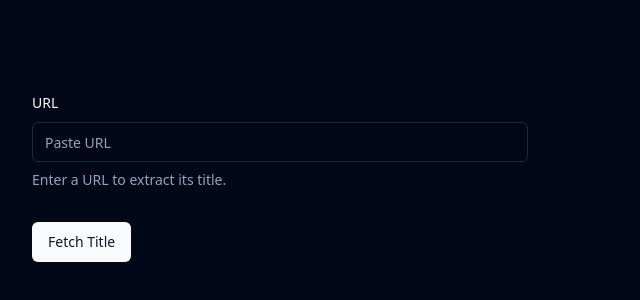
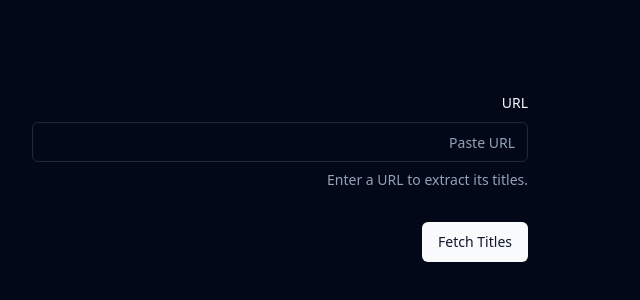
Before and after one commit to asmaalrifai/Extract-Button, a Next.js app: page / in a window 1280 px wide. Shown: the part 208-508 px from the top of the page, without its empty margins (0-640 px from the left). Built offline with nearby package versions, Linux system fonts and the light colour scheme.

Commit message:
Edit 1.3

```diff
--- a/components/forms/BasicForm.tsx
+++ b/components/forms/BasicForm.tsx
@@ -52,7 +52,7 @@ const BasicForm = () => {
   };
 
   return (
-    <div>
+    <div className="text-right">
       <Form {...form}>
         <form onSubmit={form.handleSubmit(onSubmit)} className="space-y-8">
           <FormField
@@ -61,20 +61,20 @@ const BasicForm = () => {
             render={({ field }) => (
               <FormItem>
                 <FormLabel>URL</FormLabel>
-                <FormControl>
+                <FormControl className="text-right">
                   <Input placeholder="Paste URL" {...field} />
                 </FormControl>
                 <FormDescription>
-                  Enter a URL to extract its title.
+                  Enter a URL to extract its titles.
                 </FormDescription>
                 <FormMessage />
               </FormItem>
             )}
           />
-          <Button type="submit">Fetch Title</Button>
+          <Button type="submit">Fetch Titles</Button>
         </form>
       </Form>
-      <div className="title-cards flex flex-wrap gap-4 mt-8">
+      <div className="grid grid-cols-1 sm:grid-cols-2 md:grid-cols-3 lg:grid-cols-2 gap-4 mt-8 text-right">
         {titles.map((title, index) => (
           <div key={index} className="card p-4 bg-black rounded-lg shadow-md">
             <h3 className="text-lg font-semibold">{title}</h3>
```
